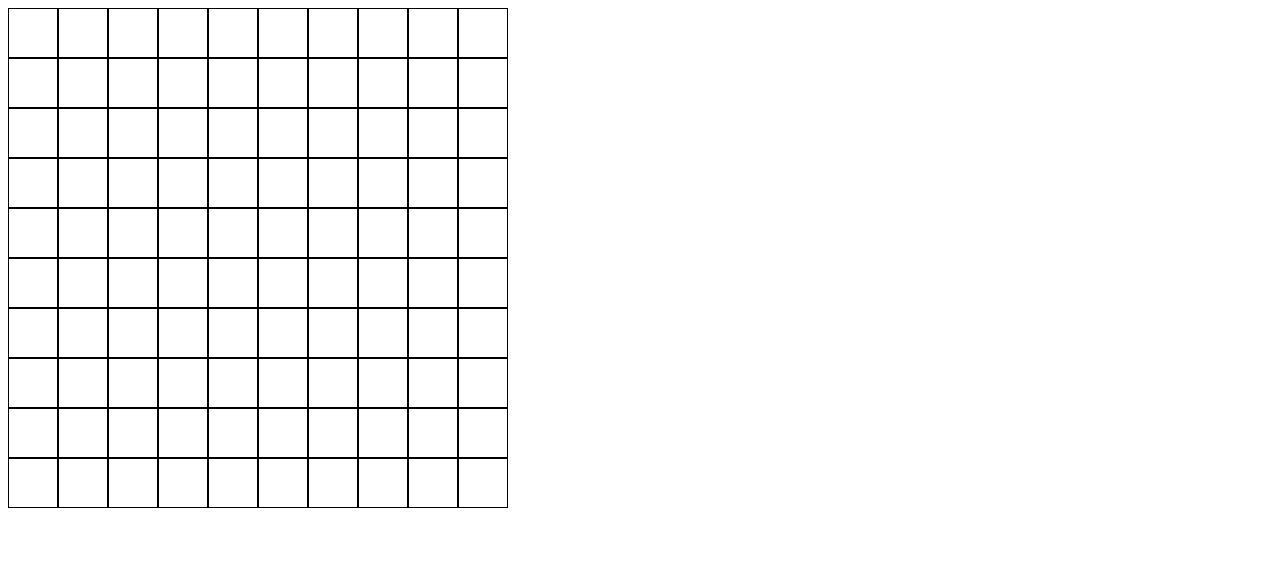
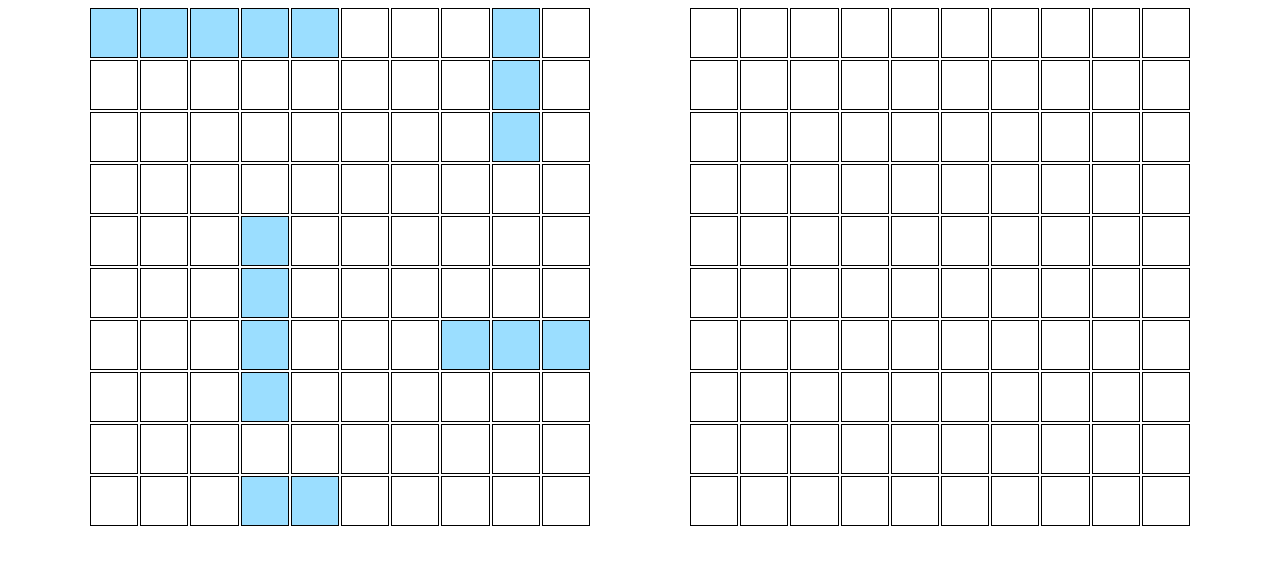
Before and after one commit to Stubberson/top-battleships, a website built with webpack: page src/index.html in a window 1280 px wide. Built offline with nearby package versions, Linux system fonts and the light colour scheme; a web font is replaced by a local one.

Commit message:
feat: make gameboards visible and interactive

```diff
--- a/src/index.html
+++ b/src/index.html
@@ -6,7 +6,9 @@
     <title>Battleships</title>
 </head>
 <body>
-    <div class="fleet-board"></div>
-    <div class="attack-board"></div>
+    <div class="boards-wrapper">
+        <div class="board own-board"></div>
+        <div class="board opponent-board"></div>
+    </div>
 </body>
 </html>
--- a/src/index.js
+++ b/src/index.js
@@ -1,16 +1,65 @@
 import './style.css'
 import { Player } from './player.js'
 
+// Create HTML representation of the board
+function renderBoard(player, boardElement) {
+    for (let row = 0; row < player.gameboard.board.length; row++) {
+        let rowElem = document.createElement('div')
+        rowElem.className = 'board-row'
+        for (let col = 0; col < player.gameboard.board[row].length; col++) {
+            let cellElem = document.createElement('div')
+            switch (player.gameboard.board[row][col]) {
+                case 2:
+                    cellElem.className = 'ship'
+                    break
+                case 1:
+                    cellElem.classList.add('hit')
+                    break
+                case 0:  // This is kinda redundant
+                    cellElem.className = 'empty'
+                    break
+                case -1:
+                    cellElem.className = 'miss'
+                    break
+            }
+
+            if (boardElement.classList.contains('opponent-board')) {
+                cellElem.addEventListener('click', () => {
+                    player.gameboard.receiveAttack([col, row])
+
+                    // Refresh the opponent's board
+                    while (boardElement.hasChildNodes()) {
+                        boardElement.removeChild(boardElement.firstChild)
+                    }
+                    renderBoard(player, boardElement)
+                })
+            }
+
+            rowElem.appendChild(cellElem)
+        }
+        boardElement.appendChild(rowElem)
+    }
+}
+
+
 const playerOne = new Player()
+let ownBoard = document.querySelector('.own-board')
 
-// Create HTML for the board
-let fleetBoard = document.querySelector('div')
-for (const r of playerOne.gameboard.board) {
-    let row = document.createElement('div')
-    row.className = 'row'
-    for (const i of r) {
-        let cell = document.createElement('div')
-        row.appendChild(cell)
-    }
-    fleetBoard.appendChild(row)
-}
+playerOne.gameboard.placeShip('carrier', [0, 0], [4, 0])
+playerOne.gameboard.placeShip('battleship', [3, 4], [3, 7])
+playerOne.gameboard.placeShip('cruiser', [8, 0], [8, 2])
+playerOne.gameboard.placeShip('submarine', [7, 6], [9, 6])
+playerOne.gameboard.placeShip('destroyer', [3, 9], [4, 9])
+
+// Create HTML for player two / computer
+const playerTwo = new Player()
+let opponentBoard = document.querySelector('.opponent-board')
+
+playerTwo.gameboard.placeShip('carrier', [1, 5], [1, 9])
+playerTwo.gameboard.placeShip('battleship', [6, 1], [9, 1])
+playerTwo.gameboard.placeShip('cruiser', [2, 3], [4, 3])
+playerTwo.gameboard.placeShip('submarine', [7, 4], [9, 4])
+playerTwo.gameboard.placeShip('destroyer', [3, 8], [3, 9])
+
+renderBoard(playerOne, ownBoard)
+renderBoard(playerTwo, opponentBoard)
--- a/src/style.css
+++ b/src/style.css
@@ -1,16 +1,49 @@
 @import url('https://fonts.googleapis.com/css2?family=Atkinson+Hyperlegible+Mono:ital,wght@0,200..800;1,200..800&family=Atkinson+Hyperlegible:ital,wght@0,400;0,700;1,400;1,700&display=swap');
 
-div.fleet-board {
+div.boards-wrapper {
+    justify-self: center;
+    display: flex;
+    gap: 100px;
+}
+
+div.board {
     display: grid;
     grid-template-rows: repeat(10, 50px);
-    max-width: 500px;
+    min-width: 500px;
+    gap: 2px;
 }
 
-div.fleet-board div.row {
+div.board-row {
     display: grid;
     grid-template-columns: repeat(10, 1fr);
+    gap: 2px;
 }
 
-div.fleet-board div.row > div {
+div.board-row > div {
+    position: relative;
     border: 1px solid black;
 }
+
+div.own-board div.ship {
+    background-color: rgb(155, 222, 255);
+}
+
+div.board div.hit {
+    background-color: rgb(255, 142, 116);
+}
+
+div.board div.miss {
+    background-color: rgb(243, 255, 116);
+}
+
+/* Opacity change on hover */
+div.opponent-board > div.board-row > div::after {
+  content: "";
+  position: absolute;
+  inset: 0;
+  background-color: rgba(0, 0, 0, 0);
+}
+
+div.opponent-board > div.board-row > div:hover::after {
+  background-color: rgba(0, 0, 0, 0.2);
+}
```
